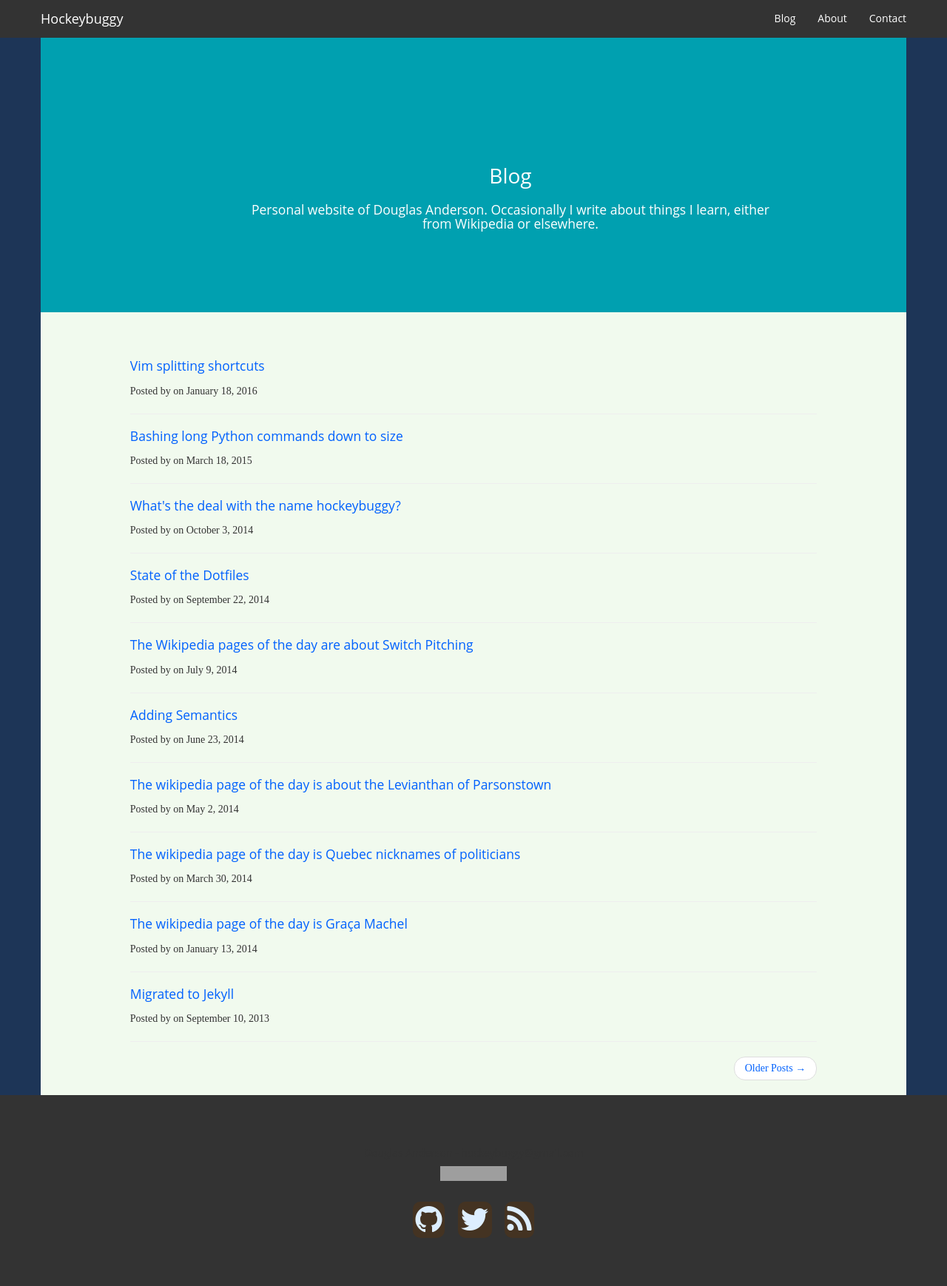
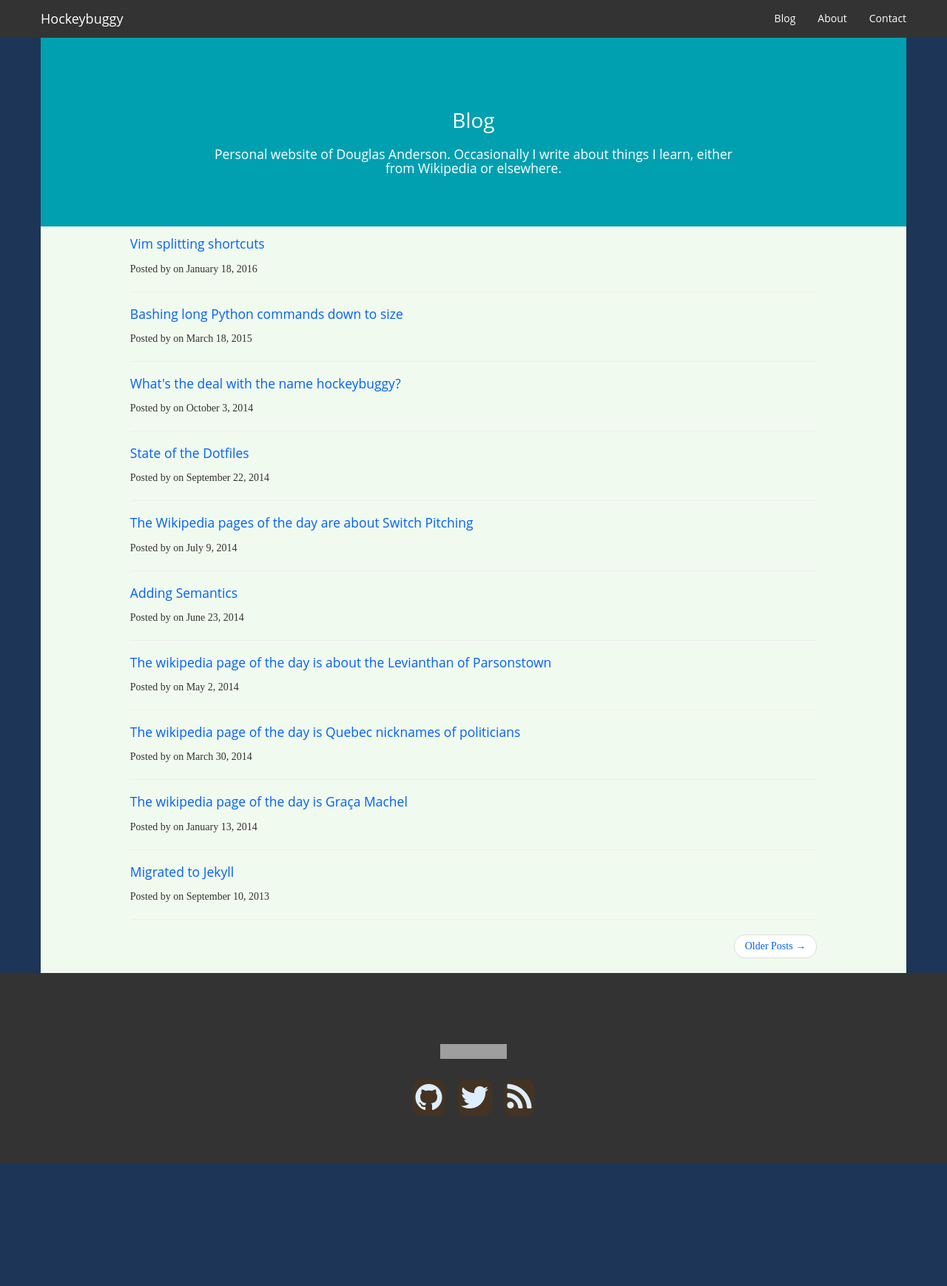
Before and after one commit to hockeybuggy/hockeybuggy.com, a Jekyll site: the page built from index.html, in a window 1280 px wide. Shown: the whole page at 74% size. Built offline with Jekyll 4.4.1, drawn with Linux system fonts in a browser that asks for light colours; the list of posts is cut into pages by our own code; after the commit the page ends 1573 px from its top, so only the background shows below that; grey boxes are pictures that could not be loaded.

Commit message:
Change header name to page header. Get the padding the way I want it.

```diff
--- a/_layouts/page.html
+++ b/_layouts/page.html
@@ -2,7 +2,7 @@
 layout: default
 ---
 
-<header class="intro-header">
+<header class="page-header">
 <div class="container">
   <div class="row">
     <div class="col-lg-8 col-lg-offset-2 col-md-10 col-md-offset-1">
--- a/static/css/main.scss
+++ b/static/css/main.scss
@@ -97,7 +97,7 @@ kbd {  /* Stolen from SO: http://meta.superuser.com/q/4788 */
   margin-right: 10px;
 }
 
-.intro-header {
+.page-header {
   background: no-repeat center center;
   background-color: $colour_cover_bg;
   background-attachment: scroll;
@@ -106,14 +106,13 @@ kbd {  /* Stolen from SO: http://meta.superuser.com/q/4788 */
   background-size: cover;
   -o-background-size: cover;
 
-  margin-bottom: 50px;
-  padding: 50px;
+  margin: 0px;
 
   .site-heading,
   .post-heading,
   .page-heading {
     text-align: center;
-    padding: 100px 0 50px;
+    padding: 75px 0 50px;
     color: $colour_cover_fg;
   }
 }
```
